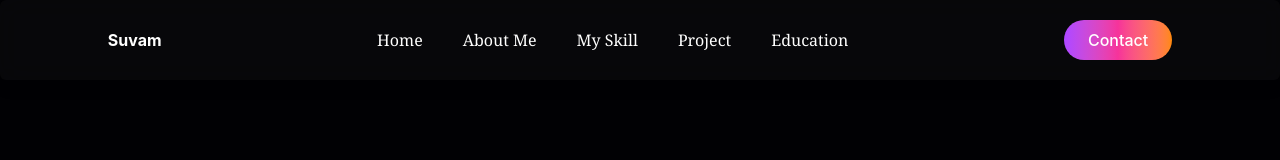
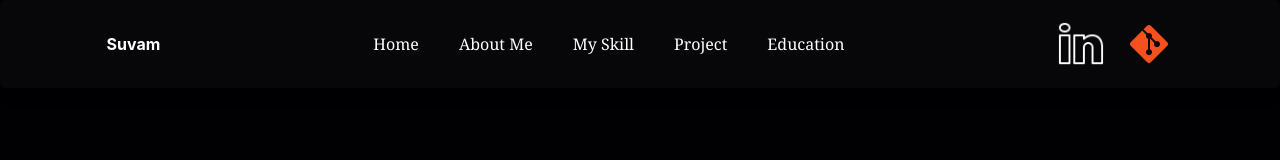
Before and after one commit to SuvamSarangi/suvam_portfolio, a React (Vite) app: page / in a window 1280 px wide. Shown: the top 160 px of the page. Built offline with nearby package versions, Linux system fonts and the light colour scheme.

Commit message:
Change navigation bar to Glassmorphism design

```diff
--- a/src/components/Navigation/Navigation.jsx
+++ b/src/components/Navigation/Navigation.jsx
@@ -36,10 +36,11 @@ const Navigation = () => {
         ))}
       </ul>
 
-      <div className="hidden md:block">
-        <button className="bg-gradient-to-r from-purple-500 via-pink-500 to-orange-400 text-white font-medium px-6 py-2 rounded-full">
-          Contact
-        </button>
+      <div className="hidden md:block ">
+       <div className="flex gap-5">
+       <img className="w-12 h-12 invert-100" src="/public/linkedin.png"/>
+       <img className="w-12 h-12" src="/public/git.png"/>
+       </div>
       </div>
 
      <MobileMenu isOpen={isOpen} setIsOpen={setIsOpen} toggleMenu={toggleMenu}/>
```
